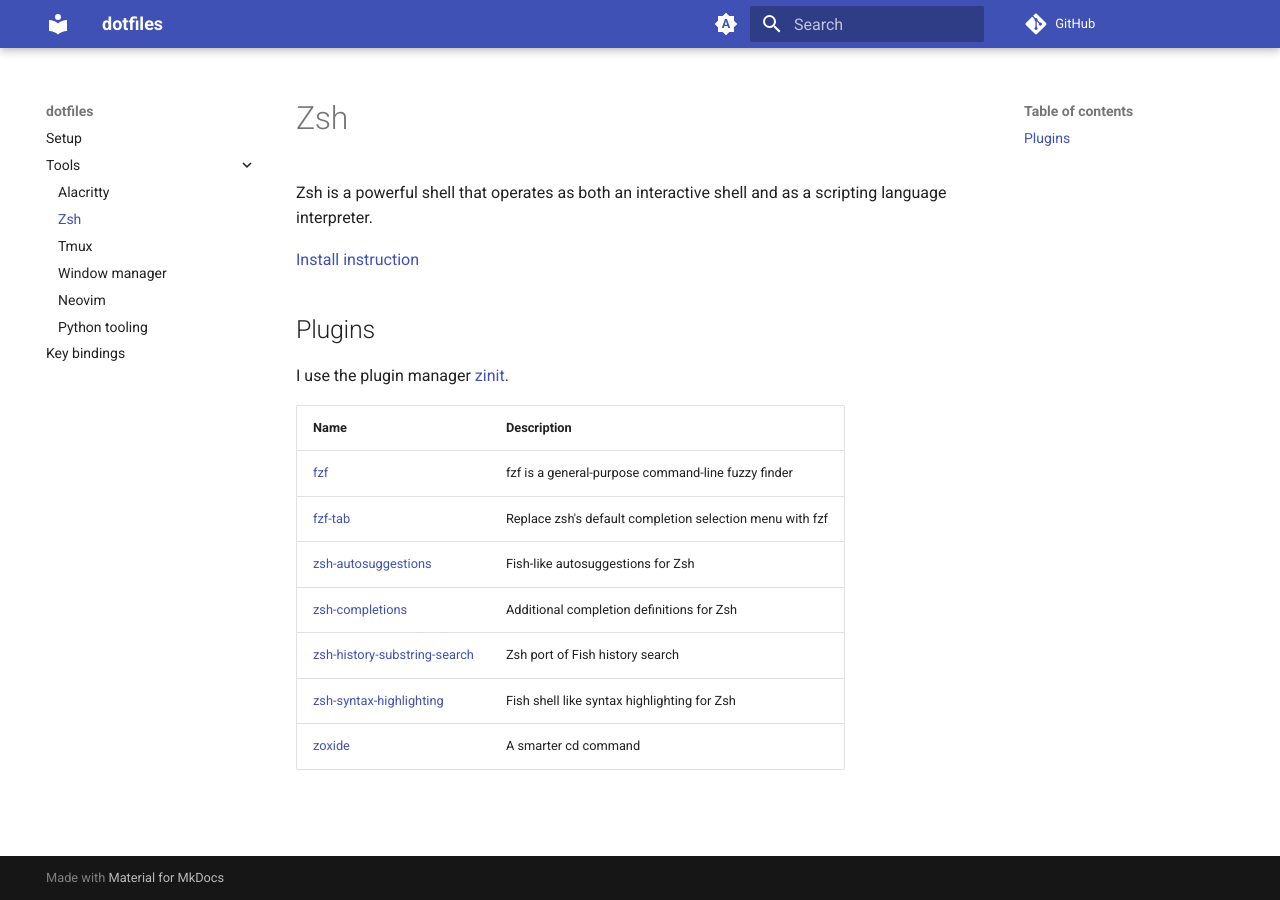
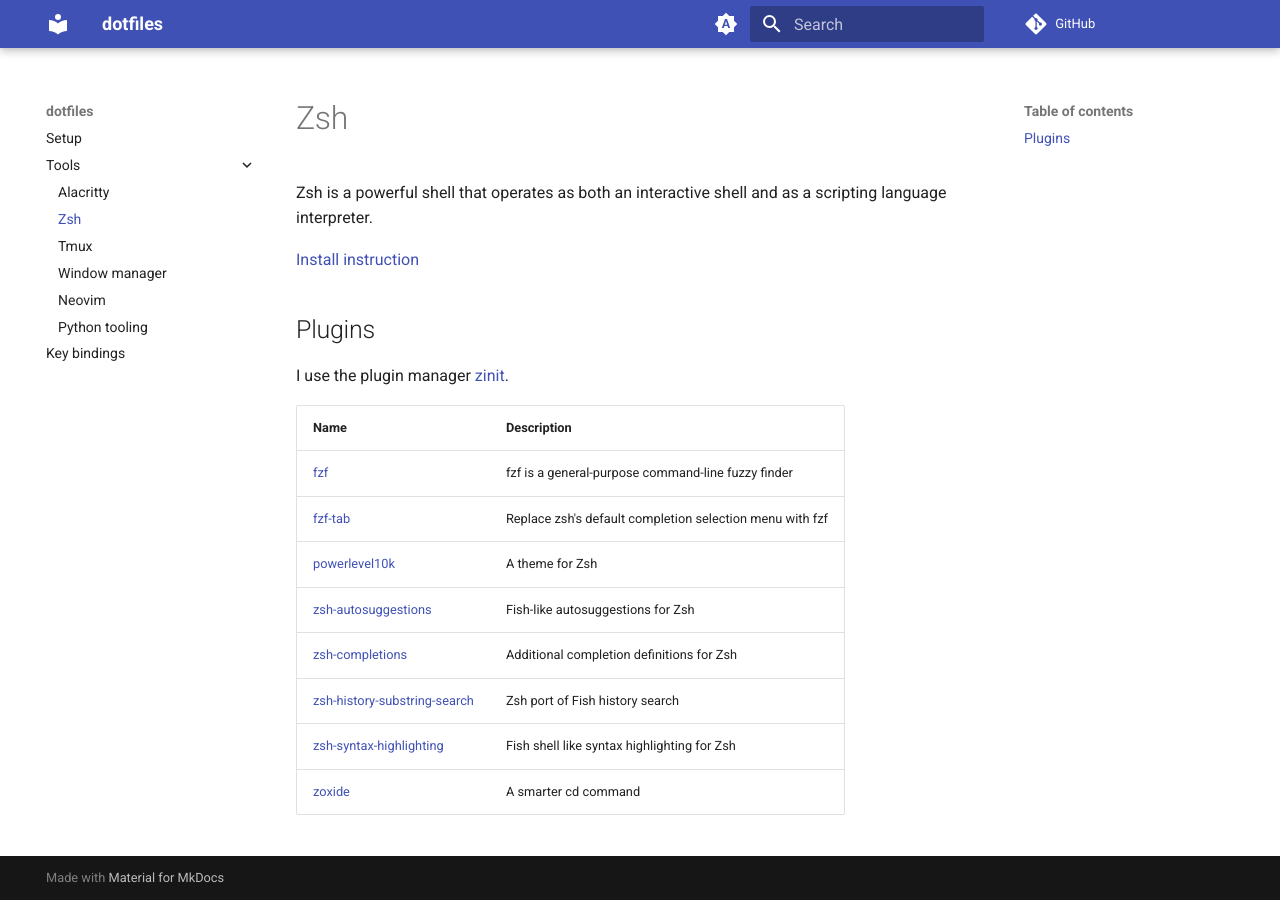
Before and after one commit to HieuDao-code/dotfiles, an MkDocs documentation site: the page built from docs/zsh.md, in a window 1280 px wide. Built offline with MkDocs 1.6.1 and Material for MkDocs 9.7.7, drawn with Linux system fonts in a browser that asks for light colours; comment, search, counter and statistics services are not loaded.

Commit message:
add p10k to docs

```diff
--- a/docs/zsh.md
+++ b/docs/zsh.md
@@ -12,6 +12,7 @@ I use the plugin manager [zinit](https://github.com/zdharma-continuum/zinit).
 | ----------------------------------------------------------------------------------------- | -------------------------------------------------------- |
 | [fzf](https://github.com/junegunn/fzf)                                                    | fzf is a general-purpose command-line fuzzy finder       |
 | [fzf-tab](https://github.com/Aloxaf/fzf-tab)                                              | Replace zsh's default completion selection menu with fzf |
+| [powerlevel10k](https://github.com/romkatv/powerlevel10k)                                 | A theme for Zsh                                          |
 | [zsh-autosuggestions](https://github.com/zsh-users/zsh-autosuggestions)                   | Fish-like autosuggestions for Zsh                        |
 | [zsh-completions](https://github.com/zsh-users/zsh-completions)                           | Additional completion definitions for Zsh                |
 | [zsh-history-substring-search](https://github.com/zsh-users/zsh-history-substring-search) | Zsh port of Fish history search                          |
```
